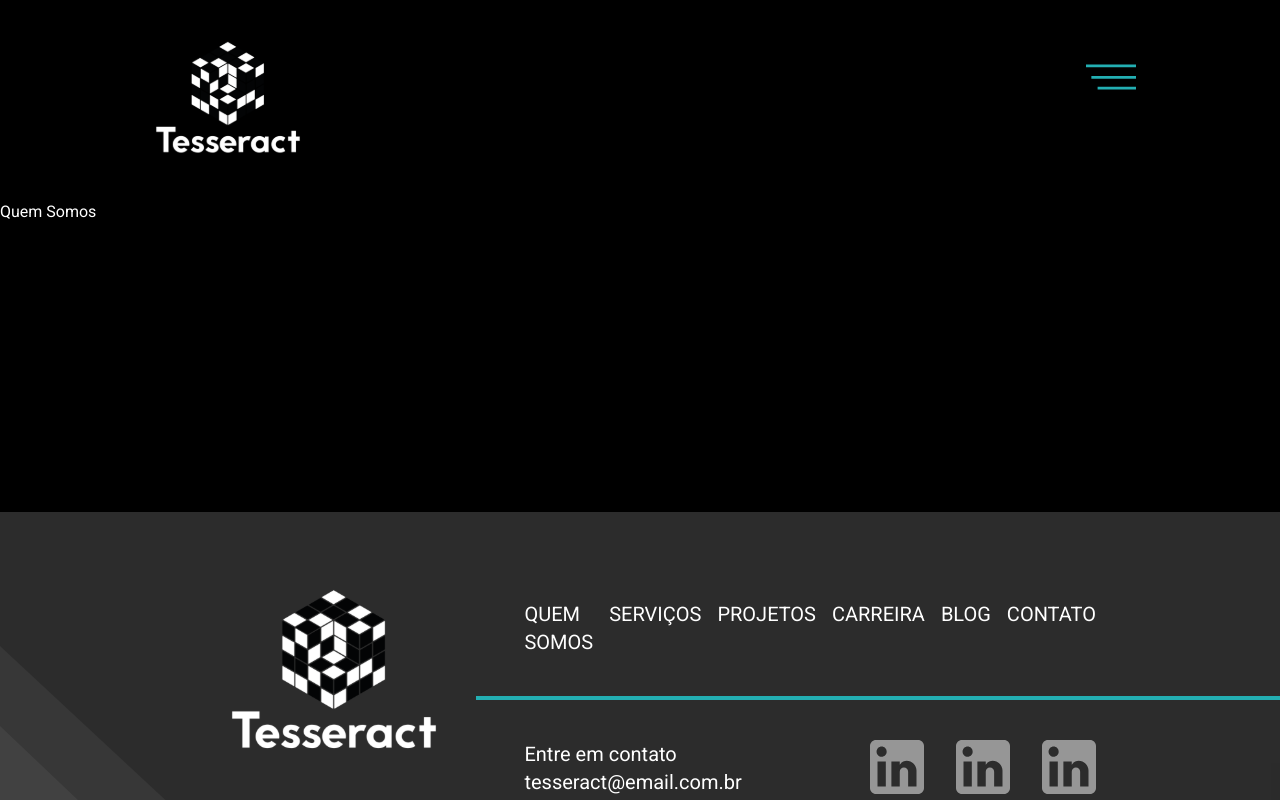
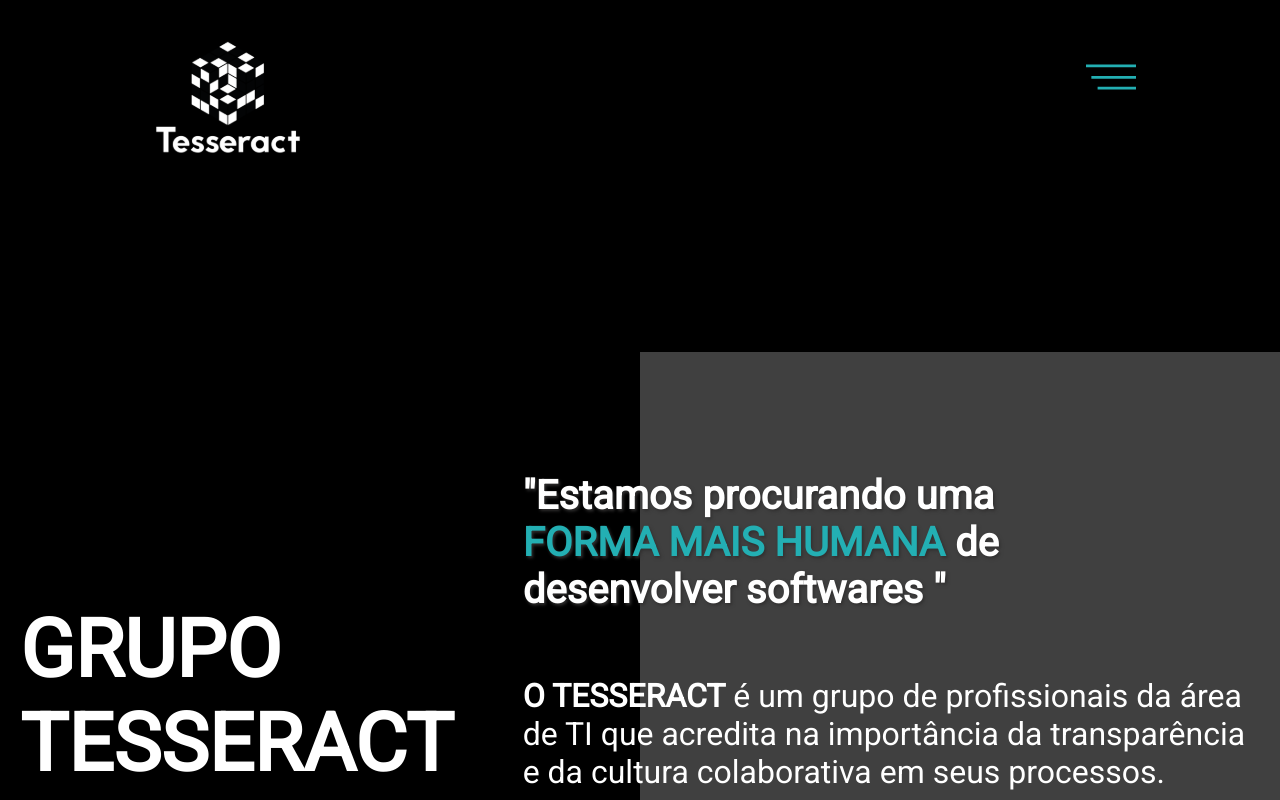
Before and after one commit to grupotesseract/grupotesseract.com.br, a Next.js app: page /quemsomos in a window 1280 px wide. Shown: the top 800 px of the page. Built offline with nearby package versions, Linux system fonts and the light colour scheme.

Commit message:
feat(introductory): Add the background and fix the style.

```diff
--- a/app/components/CompanyCulture.tsx
+++ b/app/components/CompanyCulture.tsx
@@ -1,16 +1,17 @@
 export default function CompanyCulture() {
   return (
     <>
-      <div className="flex justify-evenly items-end w-screen">
-        <div className="flex justify-end w-80 pr-32">
-          <h1 className="text-5xl uppercase font-bold text-white">
+      <div className="box flex"></div>
+      <div className="culture-box flex justify-evenly items-end w-screen">
+        <div className="flex justify-end w-80">
+          <h1 className="culture-title uppercase text-white">
             Grupo <br /> Tesseract
           </h1>
         </div>
-        <div className="flex flex-col gap-16">
-          <div className="flex w-490">
-            <p className="text-2lg font-bold">
-              &quot;Estamos procurando uma
+        <div className="flex flex-col gap-16 relative">
+          <div className="culture-text flex">
+            <p className="font-extrabold">
+              &quot;Estamos procurando uma{' '}
               <span className="uppercase text-lightBlue">
                 {' '}
                 forma mais humana{' '}
@@ -18,7 +19,7 @@
               de desenvolver softwares &quot;
             </p>
           </div>
-          <div className="culture-text font-normal text-white">
+          <div className="culture-description font-normal text-white">
             <p>
               <span className="font-bold">O TESSERACT</span> é um grupo de
               profissionais da área de TI que acredita na importância da
--- a/app/globals.css
+++ b/app/globals.css
@@ -118,13 +118,48 @@
   gap: 7.5rem;
 }
 
+.technology-text {
+  line-height: normal;
+}
+
+.culture-box {
+  width: 100vw;
+  padding-top: 17rem;
+  padding-left: 10rem;
+  position: relative;
+}
+
+.culture-title {
+  font-size: 5rem;
+  line-height: normal;
+  font-weight: 800;
+  padding-right: 3rem;
+}
+
+.box {
+  display: flex;
+  background-color: rgb(64, 64, 64);
+  width: 40rem;
+  height: 37rem;
+  top: 22rem;
+  right: 0;
+  border-radius: 0rem;
+  position: absolute;
+}
+
 .culture-text {
+  text-shadow: 0.1em 0.1em 0.2em rgb(49, 48, 48)
+}
+
+.culture-text p {
+  width: 30.785rem;
+  font-size: 2.5rem;
+  line-height: normal;
+}
+
+.culture-description {
   width: 46rem;
   height: 7.125rem;
   font-size: 2rem;
   line-height: normal;
 }
-
-.technology-text {
-  line-height: normal;
-}
--- a/app/quemsomos/page.tsx
+++ b/app/quemsomos/page.tsx
@@ -1,7 +1,11 @@
+import CompanyCulture from '../components/CompanyCulture';
+
 export default function AboutUs() {
   return (
     <>
-      <div>Quem Somos</div>
+      <div>
+        <CompanyCulture />
+      </div>
     </>
   );
 }
```
